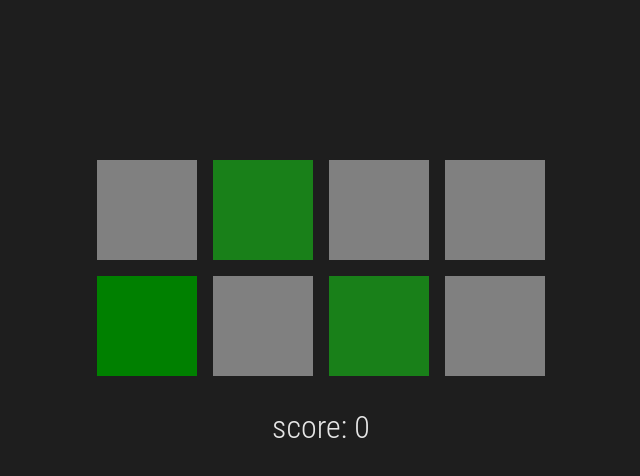
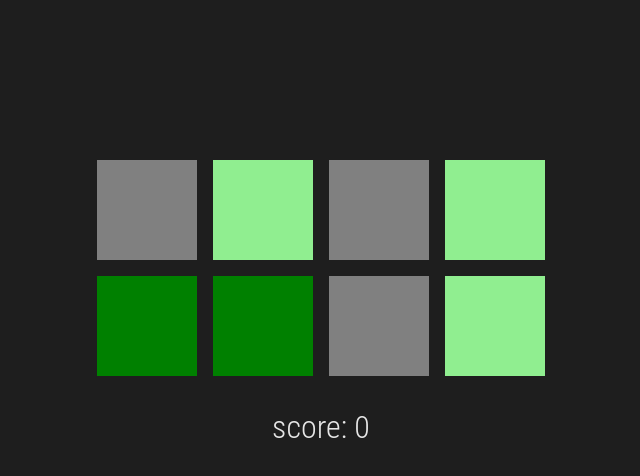
Before and after one commit to itsMapleLeaf/whack-a-poppo, a React (Create React App) app: page / in a window 1280 px wide. Shown: the top 476 px of the page, without its empty margins (319-959 px from the left). Built offline with nearby package versions, Linux system fonts and the light colour scheme.

Commit message:
scored targets

```diff
--- a/src/App.tsx
+++ b/src/App.tsx
@@ -19,9 +19,12 @@ type TargetState = {
   panel?: number
   status: TargetStatus
   actionTicks: number
+  score: TargetScore
 }
 
 type TargetStatus = "idle" | "visible" | "hiding" | "hit"
+
+type TargetScore = 1 | -1
 
 const initialState: GameState = {
   targets: [
@@ -29,31 +32,36 @@ const initialState: GameState = {
       key: 0,
       panel: undefined,
       status: "idle",
-      actionTicks: Math.floor(randomRange(10, 20)),
+      actionTicks: randomRange.int(15, 30),
+      score: 1,
     },
     {
       key: 1,
       panel: undefined,
       status: "idle",
-      actionTicks: Math.floor(randomRange(10, 20)),
+      actionTicks: randomRange.int(15, 30),
+      score: 1,
     },
     {
       key: 2,
       panel: undefined,
       status: "idle",
-      actionTicks: Math.floor(randomRange(10, 20)),
+      actionTicks: randomRange.int(15, 30),
+      score: -1,
     },
     {
       key: 3,
       panel: undefined,
       status: "idle",
-      actionTicks: Math.floor(randomRange(10, 20)),
+      actionTicks: randomRange.int(15, 30),
+      score: -1,
     },
     {
       key: 4,
       panel: undefined,
       status: "idle",
-      actionTicks: Math.floor(randomRange(10, 20)),
+      actionTicks: randomRange.int(15, 30),
+      score: -1,
     },
   ],
   score: 0,
@@ -98,7 +106,7 @@ const reducer = (state: GameState, action: Action): GameState => {
             return {
               ...target,
               panel: newPanel,
-              actionTicks: randomRange.int(10, 20),
+              actionTicks: randomRange.int(15, 30),
               status: "visible",
             }
           }
@@ -106,7 +114,7 @@ const reducer = (state: GameState, action: Action): GameState => {
           // have a panel? hide
           return {
             ...target,
-            actionTicks: randomRange.int(10, 20),
+            actionTicks: randomRange.int(15, 30),
             status: "hiding",
           }
         }),
@@ -129,10 +137,10 @@ const reducer = (state: GameState, action: Action): GameState => {
             : {
                 ...target,
                 status: "hit",
-                actionTicks: randomRange.int(20, 30),
+                actionTicks: randomRange.int(15, 30),
               },
         ),
-        score: state.score + 1,
+        score: state.score + hitTarget.score,
       }
     }
 
@@ -146,22 +154,22 @@ const App = () => {
 
   useInterval(() => dispatch({ type: "tick" }), tickPeriodMs)
 
-  const getPanelStatus = (panel: number) => {
+  const renderPanel = (panel: number) => {
     const target = state.targets.find((target) => target.panel === panel)
-    return target ? target.status : "idle"
+
+    return (
+      <Panel
+        key={panel}
+        status={target ? target.status : "idle"}
+        score={target && target.score}
+        onClick={() => dispatch({ type: "hit", panel })}
+      />
+    )
   }
 
   return (
     <Main>
-      <PanelGrid>
-        {range(panelCount).map((panel) => (
-          <Panel
-            key={panel}
-            status={getPanelStatus(panel)}
-            onClick={() => dispatch({ type: "hit", panel })}
-          />
-        ))}
-      </PanelGrid>
+      <PanelGrid>{range(panelCount).map(renderPanel)}</PanelGrid>
       <ScoreDisplay>score: {state.score}</ScoreDisplay>
     </Main>
   )
@@ -184,14 +192,16 @@ const PanelGrid = styled.section`
   grid-gap: 1rem;
 `
 
-const Panel = styled.button<{ status: TargetStatus }>`
+type PanelProps = { status: TargetStatus; score?: TargetScore }
+
+const Panel = styled.button<PanelProps>`
   width: 100px;
   height: 100px;
-  animation: ${(props) => statusAnimations[props.status]} 0.2s forwards;
+  animation: ${(props) => statusAnimations[props.status](props)} 0.2s forwards;
 `
 
-const statusAnimations: Record<TargetStatus, string> = {
-  idle: keyframes`
+const statusAnimations: Record<TargetStatus, (props: PanelProps) => string> = {
+  idle: () => keyframes`
     from {
       background-color: gray;
     }
@@ -199,25 +209,25 @@ const statusAnimations: Record<TargetStatus, string> = {
       background-color: gray;
     }
   `,
-  visible: keyframes`
+  visible: (props) => keyframes`
     from {
       background-color: gray;
     }
     to {
-      background-color: green;
+      background-color: ${props.score === 1 ? "green" : "lightgreen"};
     }
   `,
-  hiding: keyframes`
+  hiding: (props) => keyframes`
     from {
-      background-color: green;
+      background-color: ${props.score === 1 ? "green" : "lightgreen"};
     }
     to {
       background-color: gray;
     }
   `,
-  hit: keyframes`
+  hit: () => keyframes`
     from {
-      background-color: white;
+      background-color: lightgray;
     }
     to {
       background-color: gray;
```
